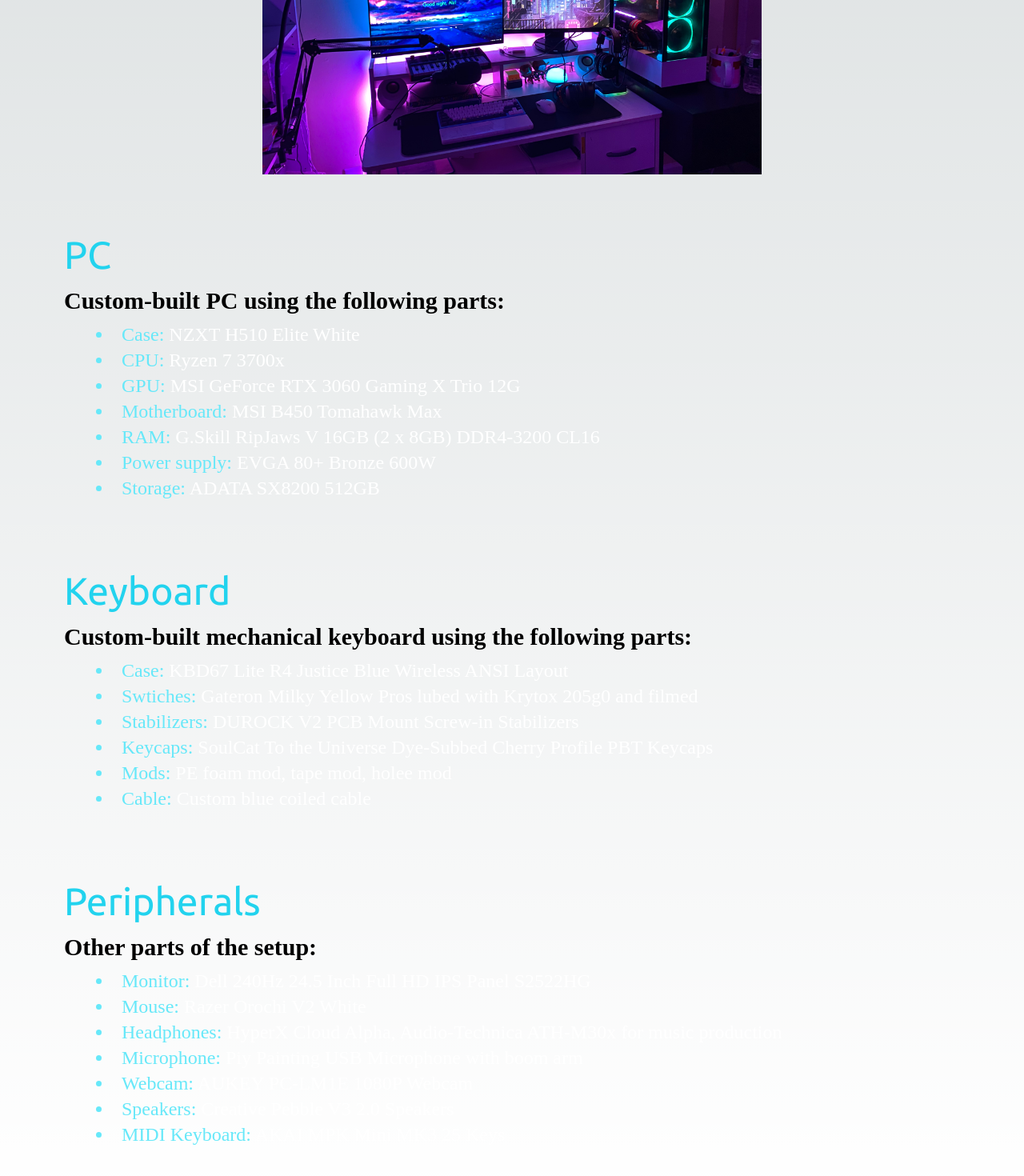
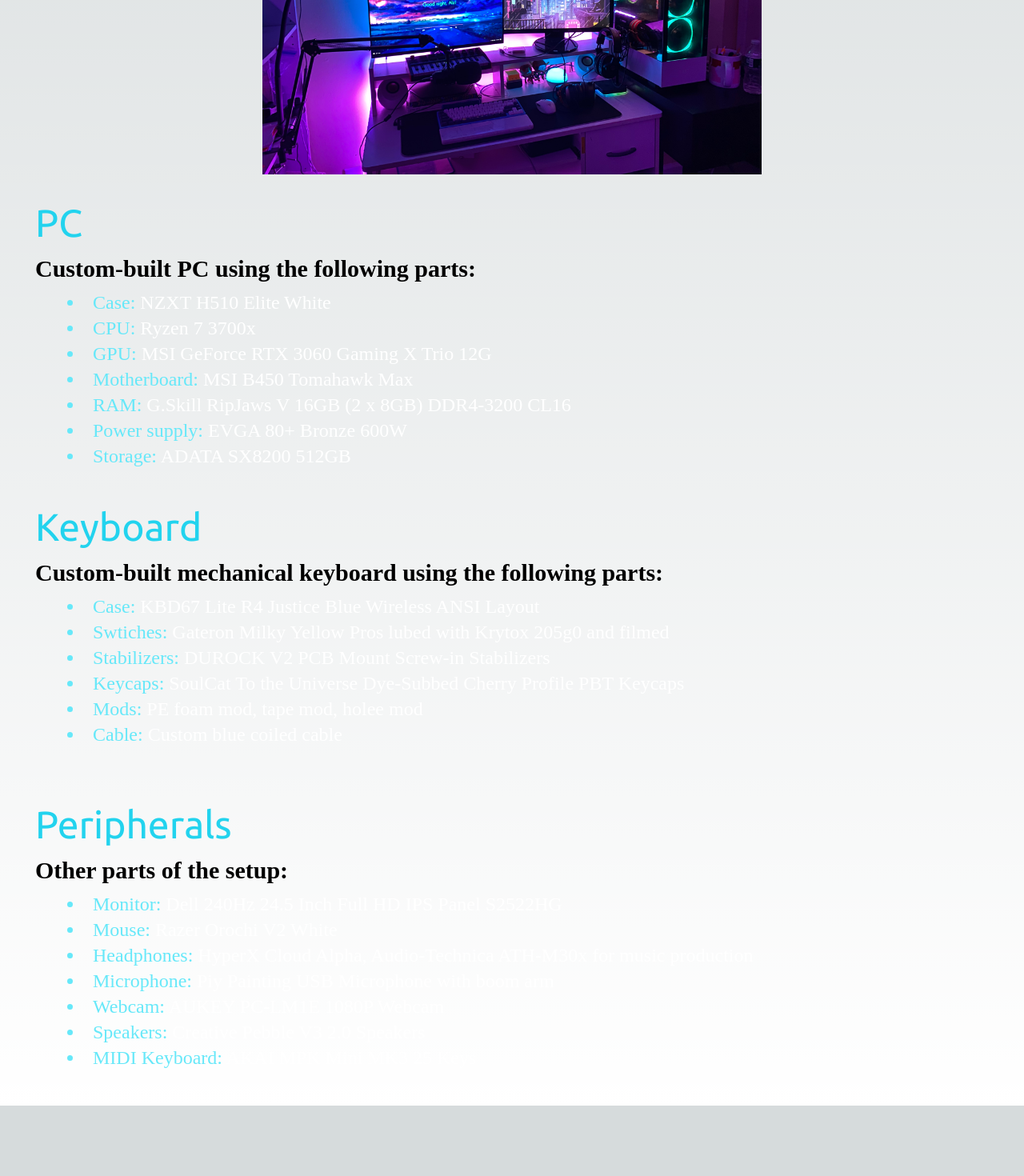
Before and after one commit to azhang45/alz, a Next.js app: page /setup in a window 1280 px wide. Shown: the part 586-2056 px from the top of the page at 80% size. After the commit the page ends 1968 px from the top, so only its background shows below. Built offline with nearby package versions, Linux system fonts and the light colour scheme.

Commit message:
more formatting

```diff
--- a/src/pages/index.js
+++ b/src/pages/index.js
@@ -61,14 +61,11 @@
             <a href='mailto:alicenz0063@gmail.com'><AiFillMail /></a>
           </div>
 
-          {/* <div className='relative flex justify-center mx-auto py-10'>
-            <Image src={keyboard} />
-          </div> */}
           <div>
             <h2 className='font-ubuntu text-cyan-700 opacity-80 flex justify-center py-3'><em>Click the space bar in the image below for a surprise!</em></h2>
           </div>
 
-          <div className='relative flex justify-center mx-auto py-5 px-3'>
+          <div className='relative flex justify-center mx-auto py-5'>
             <Image src = {keyboard} alt = "useMap" useMap = "#spacebar"/>
             <map name = "spacebar">
               <area shape = "rect" coords = "140,130,333,162" alt = "_blank"
--- a/src/pages/progproj.jsx
+++ b/src/pages/progproj.jsx
@@ -23,14 +23,14 @@
                 </ul>
             </nav>
 
-            <div className='text-left p-10'>
+            <div className='text-left py-10 px-2 md:px-8'>
                 <h2 className='text-6xl py-2 text-cyan-400 font-medium font-ubuntu'>Programming Projects</h2>
                 <h3 className='text-3xl py-2'>With front-ends that may not be as nice...</h3>
             </div>
         </section>
 
         <section className='min-h-screen'>
-            <div className='py-10 px-32 grid md:grid-cols-2 xl:grid-cols-4 gap-6'>
+            <div className='py-10 px-16 md:px-32 xl:px-44 grid md:grid-cols-2 xl:grid-cols-4 gap-6'>
 
                 {/* project 1 */}
                 <article className='flex flex-col'>
--- a/src/pages/setup.jsx
+++ b/src/pages/setup.jsx
@@ -33,15 +33,15 @@
                 </div>
             </section>
 
-            <section className='py-5'>
-                <div className='text-left p-10'>
+            <section className='py-3'>
+                <div className='text-left py-2 px-1 md:px-1'>
                     <h2 className='text-5xl py-2 text-cyan-400 font-medium font-ubuntu'>
                         PC
                     </h2>
                     <h3 className=' text-3xl py-2'>
                         Custom-built PC using the following parts:
                     </h3>
-                    <div className='px-10 text-2xl text-cyan-300'>
+                    <div className='px-3 md:px-10 text-2xl text-cyan-300'>
                         <li>
                             Case: <span className=' text-white'>NZXT H510 Elite White</span>
                         </li>
@@ -67,14 +67,14 @@
 
                 </div>
 
-                <div className='text-left p-10'>
+                <div className='text-left py-8 px-1 md:px-1'>
                     <h2 className='text-5xl py-2 text-cyan-400 font-medium font-ubuntu'>
                         Keyboard
                     </h2>
                     <h3 className=' text-3xl py-2'>
                         Custom-built mechanical keyboard using the following parts:
                     </h3>
-                    <div className='px-10 text-2xl text-cyan-300'>
+                    <div className='px-3 md:px-10 text-2xl text-cyan-300'>
                         <li>
                             Case: <span className=' text-white'>KBD67 Lite R4 Justice Blue Wireless ANSI Layout</span>
                         </li>
@@ -97,14 +97,14 @@
                     </div>
                 </div>
 
-                <div className='text-left p-10'>
+                <div className='text-left py-8 px-1 md:px-1'>
                     <h2 className='text-5xl py-2 text-cyan-400 font-medium font-ubuntu'>
                         Peripherals
                     </h2>
                     <h3 className=' text-3xl py-2'>
                         Other parts of the setup:
                     </h3>
-                    <div className='px-10 text-2xl text-cyan-300'>
+                    <div className='px-3 md:px-10 text-2xl text-cyan-300'>
                         <li>
                             Monitor: <span className=' text-white'>Dell 240Hz 24.5 Inch Full HD IPS Panel S2522HG</span>
                         </li>
```
